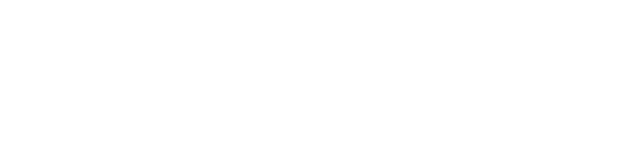
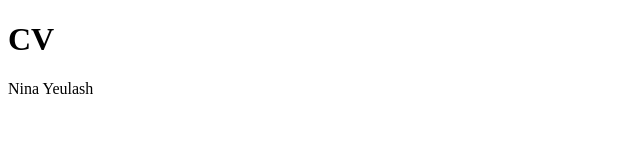
Before and after one commit to NinaEvlash/rsschool-cv, a plain HTML site: page index.html in a window 1280 px wide. Shown: the whole page, without its empty margins (0-640 px from the left). Drawn offline with Linux system fonts and the light colour scheme.

Commit message:
refactor: add text

```diff
--- a/index.html
+++ b/index.html
@@ -6,6 +6,7 @@
     <title>Document</title>
 </head>
 <body>
-
+    <h1>CV</h1>
+    <p>Nina Yeulash</p>
 </body>
 </html>
```
